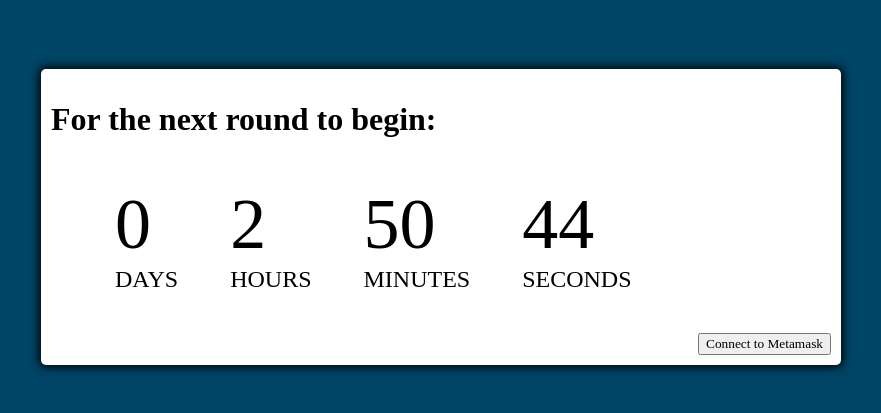
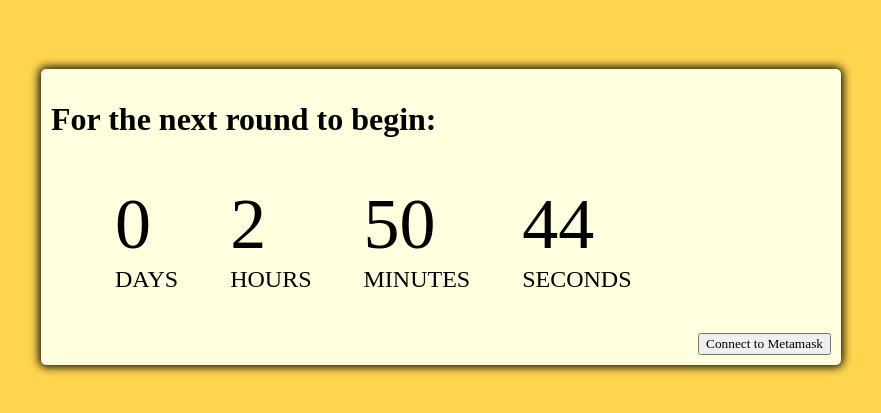
Before and after one commit to Robert-College-Blockchain-Club/Trivia, a website with bundled scripts: page index.html in a window 1280 px wide. Shown: the part 183-596 px from the top of the page, without its empty margins (199-1080 px from the left). Built offline with nearby package versions, Linux system fonts and the light colour scheme.

Commit message:
made some styling changes

```diff
--- a/styles.css
+++ b/styles.css
@@ -20,7 +20,7 @@ body {
   height: 100vh;
   justify-content: center;
   align-items: center;
-  background-color: hsl(var(--hue), 100%, 20%);
+  background-color: #ffd54f;
 }
 
 body.correct {
@@ -34,7 +34,7 @@ body.wrong {
 .container {
   width: 800px;
   max-width: 80%;
-  background-color: white;
+  background-color: lightyellow;
   border-radius: 5px;
   padding: 10px;
   box-shadow: 0 0 10px 2px;
@@ -53,7 +53,7 @@ body.wrong {
   background-color: hsl(var(--hue), 100%, 50%);
   border-radius: 5px;
   padding: 5px 10px;
-  color: white;
+  color: rgb(255, 255, 255);
   outline: none;
 }
 
```
